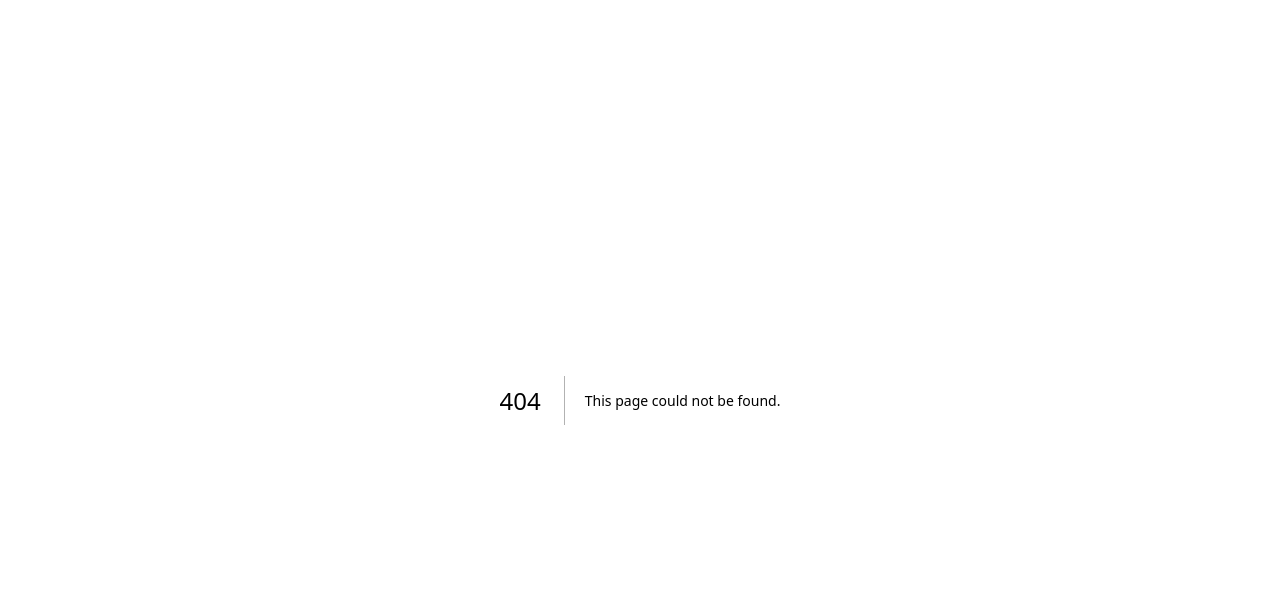
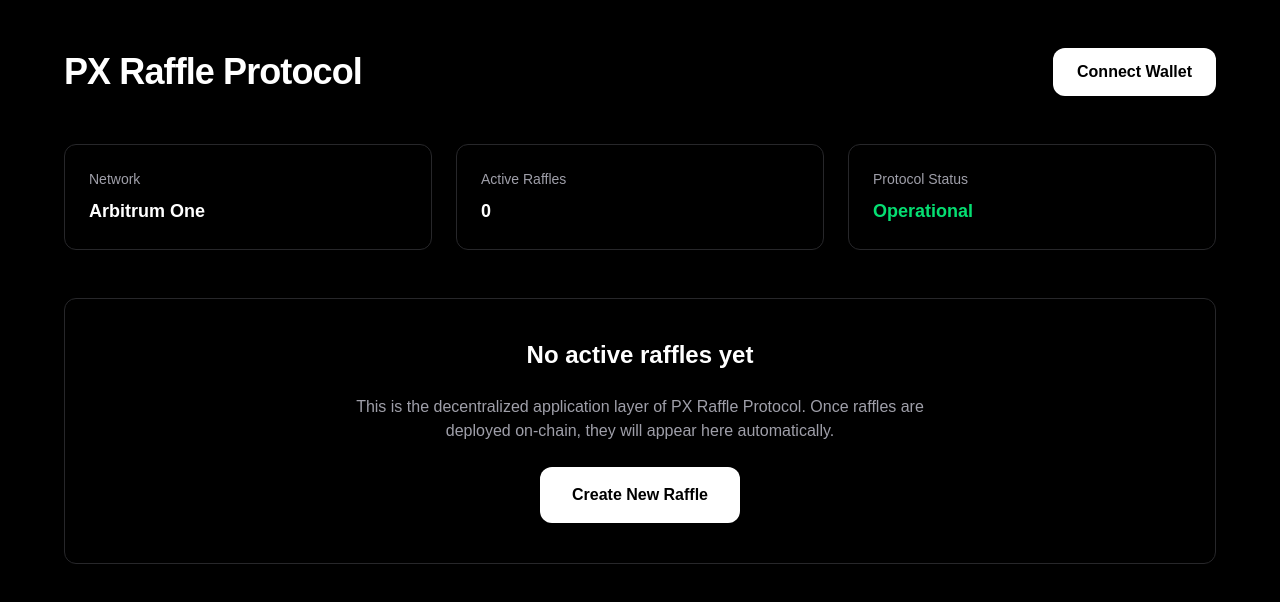
Before and after one commit to AndersonTeodoro-hub/px-raffle-protocol, a Next.js app in the folder frontend/: page /app in a window 1280 px wide. Before the commit this address had no page. Shown: the top 602 px of the page. Built offline with nearby package versions, Linux system fonts and the light colour scheme.

Commit message:
feat: add core dApp UI page (/app)

```diff
--- /dev/null
+++ b/frontend/app/app/page.tsx
@@ -0,0 +1,54 @@
+export default function AppPage() {
+    return (
+      <main className="min-h-screen bg-black text-white px-6 py-12">
+        <div className="max-w-6xl mx-auto space-y-12">
+
+          {/* Header */}
+          <header className="flex flex-col md:flex-row md:items-center md:justify-between gap-6">
+            <h1 className="text-3xl md:text-4xl font-bold tracking-tight">
+              PX Raffle Protocol
+            </h1>
+
+            <button className="px-6 py-3 rounded-xl bg-white text-black font-semibold hover:bg-zinc-200 transition">
+              Connect Wallet
+            </button>
+          </header>
+
+          {/* Status Card */}
+          <section className="grid md:grid-cols-3 gap-6">
+            <div className="border border-zinc-800 rounded-xl p-6">
+              <p className="text-zinc-400 text-sm mb-2">Network</p>
+              <p className="text-lg font-semibold">Arbitrum One</p>
+            </div>
+
+            <div className="border border-zinc-800 rounded-xl p-6">
+              <p className="text-zinc-400 text-sm mb-2">Active Raffles</p>
+              <p className="text-lg font-semibold">0</p>
+            </div>
+
+            <div className="border border-zinc-800 rounded-xl p-6">
+              <p className="text-zinc-400 text-sm mb-2">Protocol Status</p>
+              <p className="text-lg font-semibold text-green-400">Operational</p>
+            </div>
+          </section>
+
+          {/* Main Action */}
+          <section className="border border-zinc-800 rounded-xl p-10 text-center space-y-6">
+            <h2 className="text-2xl font-semibold">
+              No active raffles yet
+            </h2>
+
+            <p className="text-zinc-400 max-w-xl mx-auto">
+              This is the decentralized application layer of PX Raffle Protocol.
+              Once raffles are deployed on-chain, they will appear here automatically.
+            </p>
+
+            <button className="px-8 py-4 rounded-xl bg-white text-black font-semibold hover:bg-zinc-200 transition">
+              Create New Raffle
+            </button>
+          </section>
+
+        </div>
+      </main>
+    );
+  }
```
